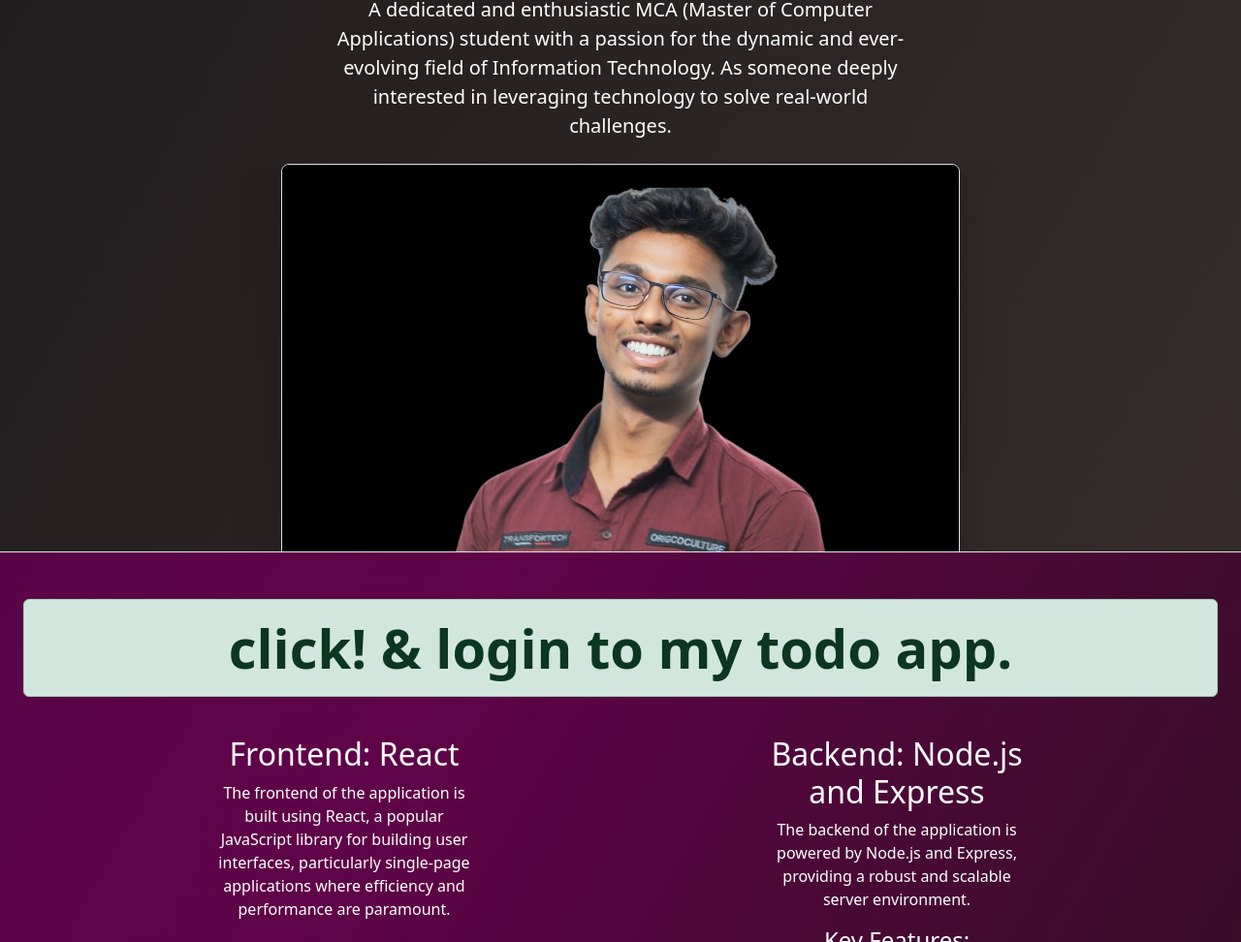
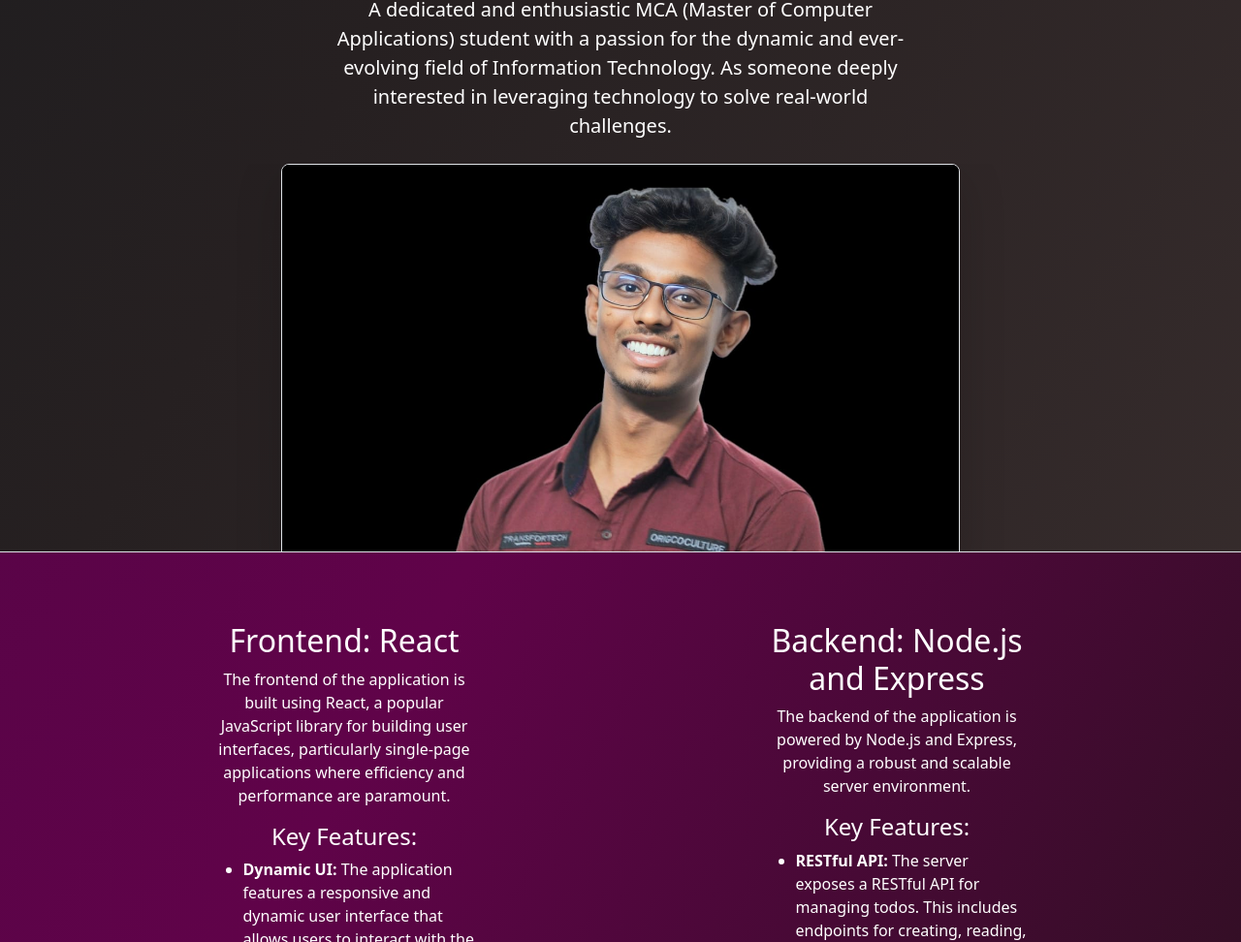
Before and after one commit to antonygowtham/portfolio, a plain HTML site: page index.html in a window 1280 px wide. Shown: the part 128-1100 px from the top of the page at 97% size. Drawn offline with nearby package versions, Linux system fonts and the light colour scheme.

Commit message:
Update index.html

```diff
--- a/index.html
+++ b/index.html
@@ -69,14 +69,14 @@
 
   <!--REACT App-->
   <div class="px-4 pt-5  text-center border-bottom gradient-redish-background">
-    <a href="https://antonygowtham.github.io/newToDoApp/" class="icon-link-r">
+<!--     <a href="https://antonygowtham.github.io/newToDoApp/" class="icon-link-r">
     <h1 class="display-4 fw-bold  text-white">
 
         <div class="alert alert-success">
           <strong>click!</strong> & login to my todo app.
         </div>
     </h1>
-    </a>
+    </a> -->
     <div class="container">
       <div class="row">
         <div class="col-lg-6">
```
